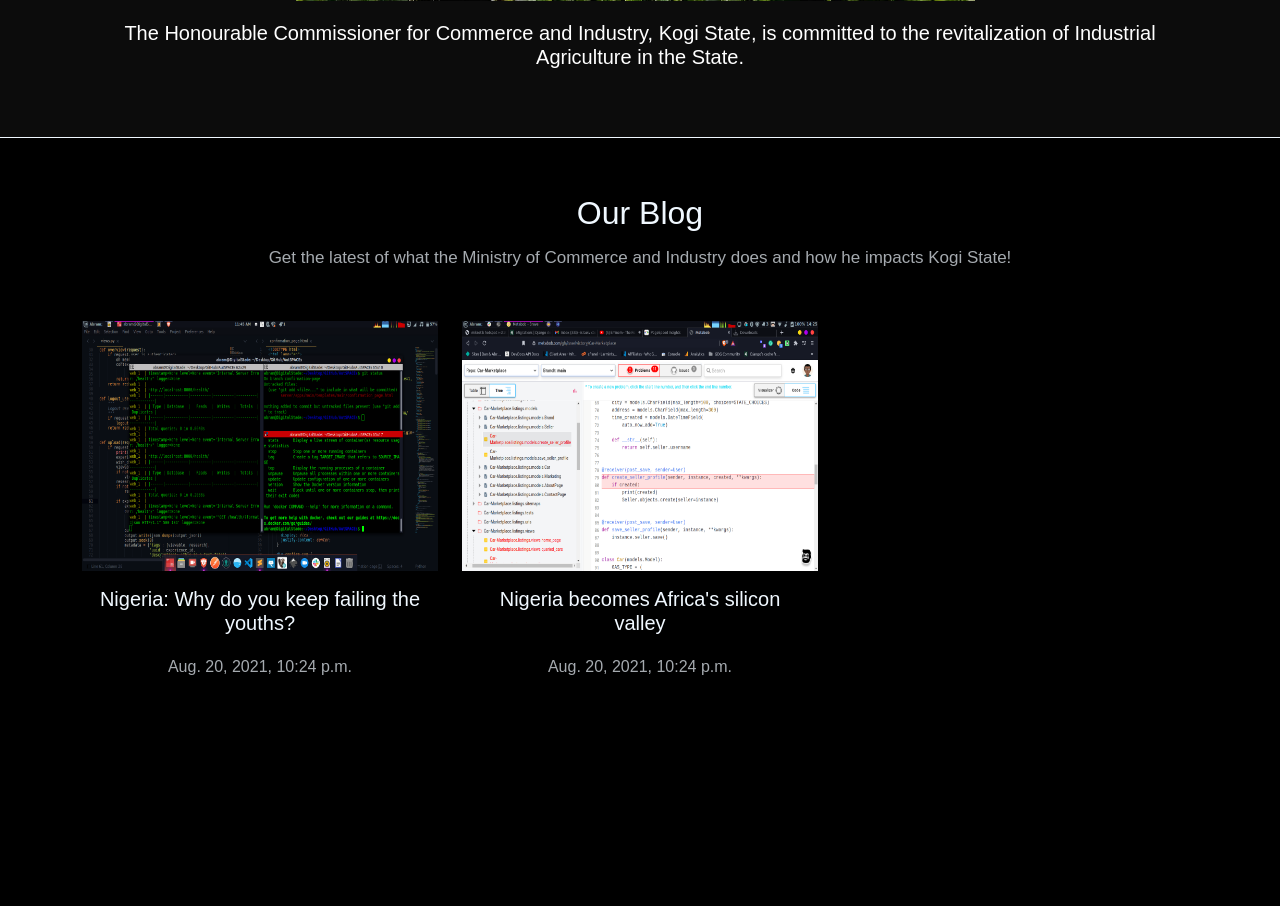
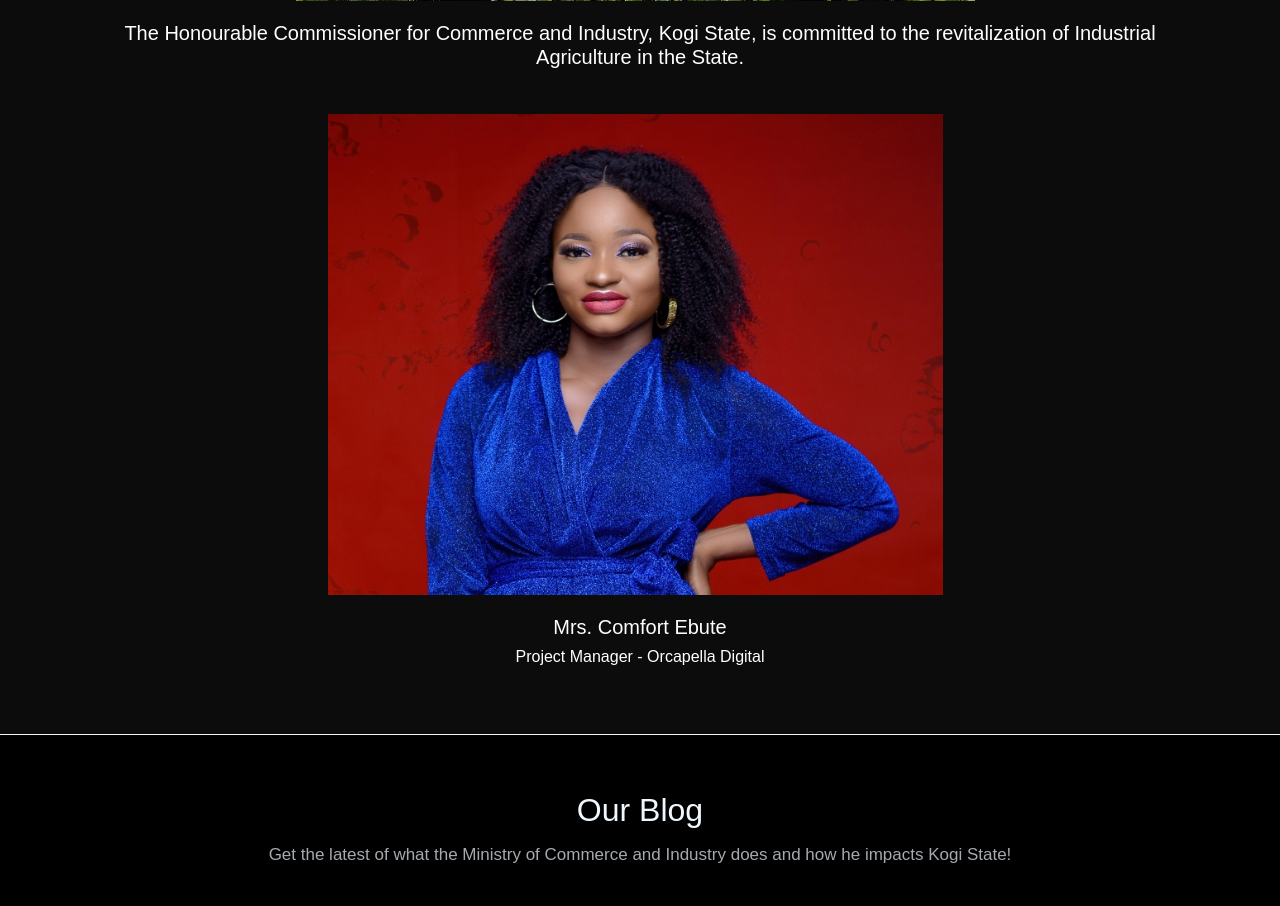
Before and after one commit to aybruhm/KES_Backend, a Django app: page / in a window 1280 px wide. Shown: the part 5092-5998 px from the top of the page. Run offline with Django 3.2, Linux system fonts and the light colour scheme; data comes from the database, SQL or seed files in the repository; some libraries are stand-ins or nearby versions; some web fonts are replaced.

Commit message:
Update base template

```diff
--- a/templates/base.html
+++ b/templates/base.html
@@ -275,6 +275,17 @@
                         </p>
                     </div>
 
+                    <div class="comfort__img animate__animated animate__rotateInUpLeft animate__slower">
+                        <img src="{% static "images/comfort_ebute.jpeg" %}" alt="" class="img-responsive">
+
+                        <p class="h5">
+                            Mrs. Comfort Ebute
+                        </p>
+                        <p class="h6">
+                            Project Manager - Orcapella Digital
+                        </p>
+                    </div>
+
                 </div>
             </div>
         </div>
```
